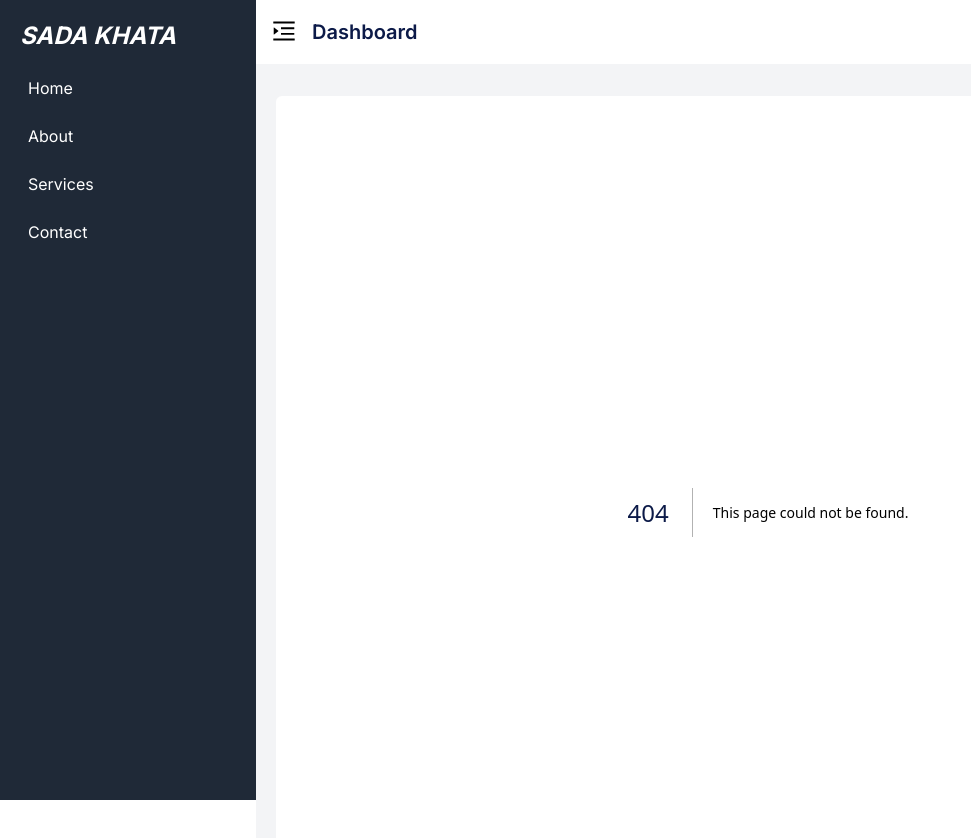
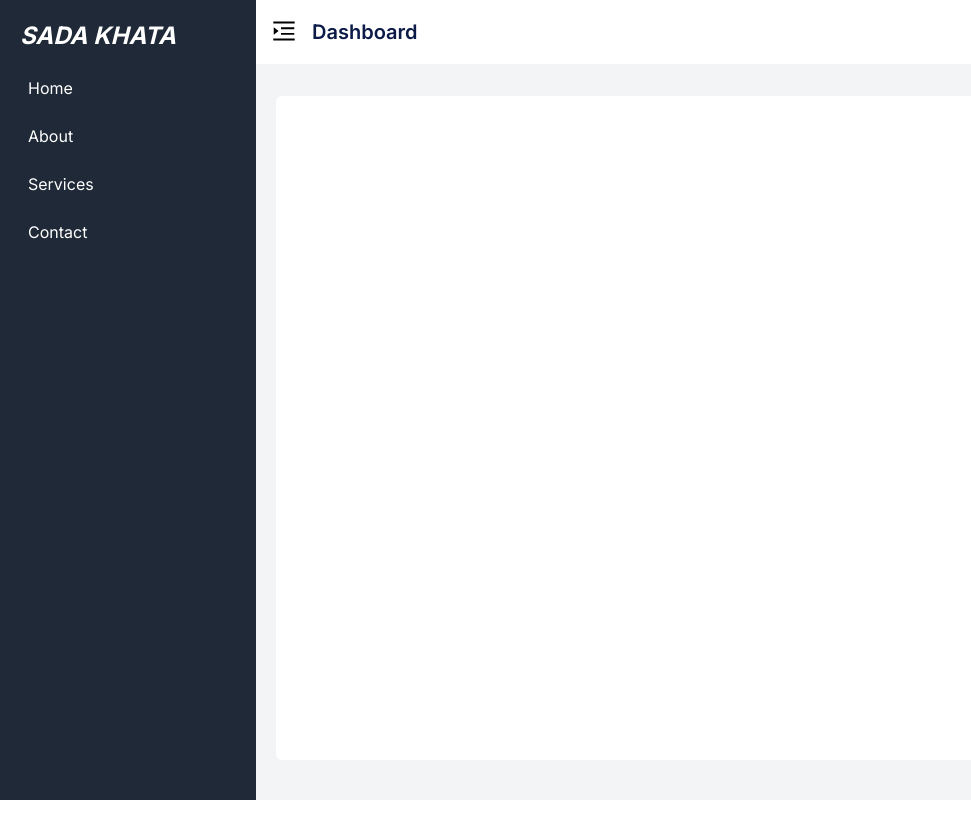
Before and after one commit to AreebMughal/sada-khata, a Next.js app: page /messages in a window 1280 px wide. Before the commit this address had no page. Shown: the top 838 px of the page, without its empty margins (0-971 px from the left). After the commit the page ends 800 px from the top, so only its background shows below. Built offline with nearby package versions, Linux system fonts and the light colour scheme.

Commit message:
add folders for messages

```diff
--- /dev/null
+++ b/src/app/messages/page.tsx
@@ -0,0 +1,9 @@
+import React from 'react'
+
+export default function Page() {
+  return (
+    <div>
+
+    </div>
+  )
+}
--- a/tailwind.config.ts
+++ b/tailwind.config.ts
@@ -5,6 +5,7 @@ const config: Config = {
     './src/app/**/*.{js,ts,jsx,tsx}',
     './src/components/**/*.{js,ts,jsx,tsx}',
     './src/components/**/**/*.{js,ts,jsx,tsx}',
+    './src/components/**/components/**/*.{js,ts,jsx,tsx}',
     './src/**/*.{js,ts,jsx,tsx}'
   ],
   theme: {
```
Also changed, not shown: src/components/messages/messages.tsx (added).
